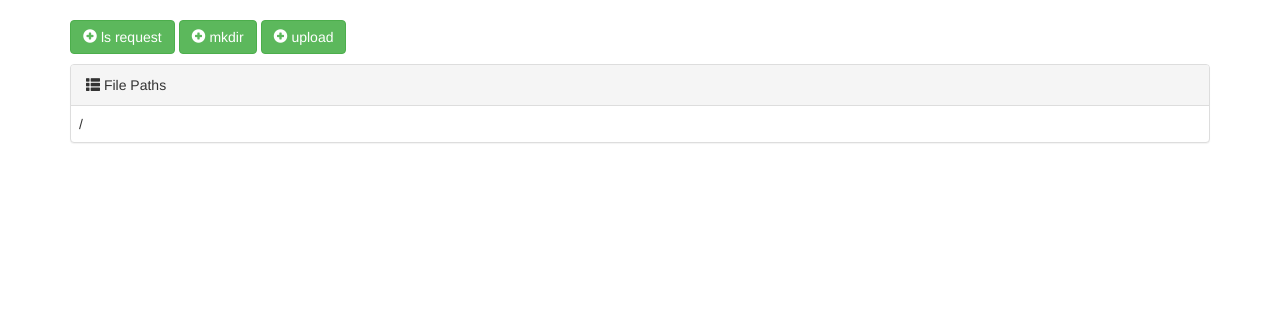
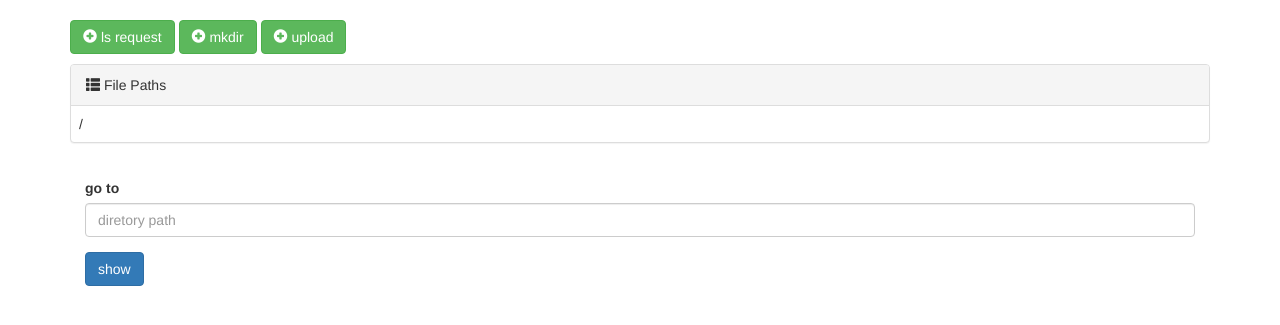
Before and after one commit to leafCyhvss/Distributed-File-System-Based-on-Firebase, a Django app: page /edfs1/ in a window 1280 px wide. Shown: the part 52-377 px from the top of the page. Run offline with Django 4.2, Linux system fonts and the light colour scheme; some libraries are stand-ins or nearby versions.

Commit message:
update ls.html

```diff
--- a/EDFSProject/EDFS2/templates/ls.html
+++ b/EDFSProject/EDFS2/templates/ls.html
@@ -46,5 +46,16 @@
                 </tbody>
             </table>
         </div>
+        <div class="panel-body">
+                <form method="post">
+                    {% csrf_token %}
+                    <div class="form-group">
+                        <label>go to</label>
+                        <input type="text" class="form-control" placeholder="diretory path" name="title"/>
+                    </div>
+
+                    <button type="submit" class="btn btn-primary">show</button>
+            </form>
+        </div>
     </div>
 {% endblock %}
```
Also changed, not shown: EDFSProject/EDFS2/viewsS.py (+13 -4 lines).
